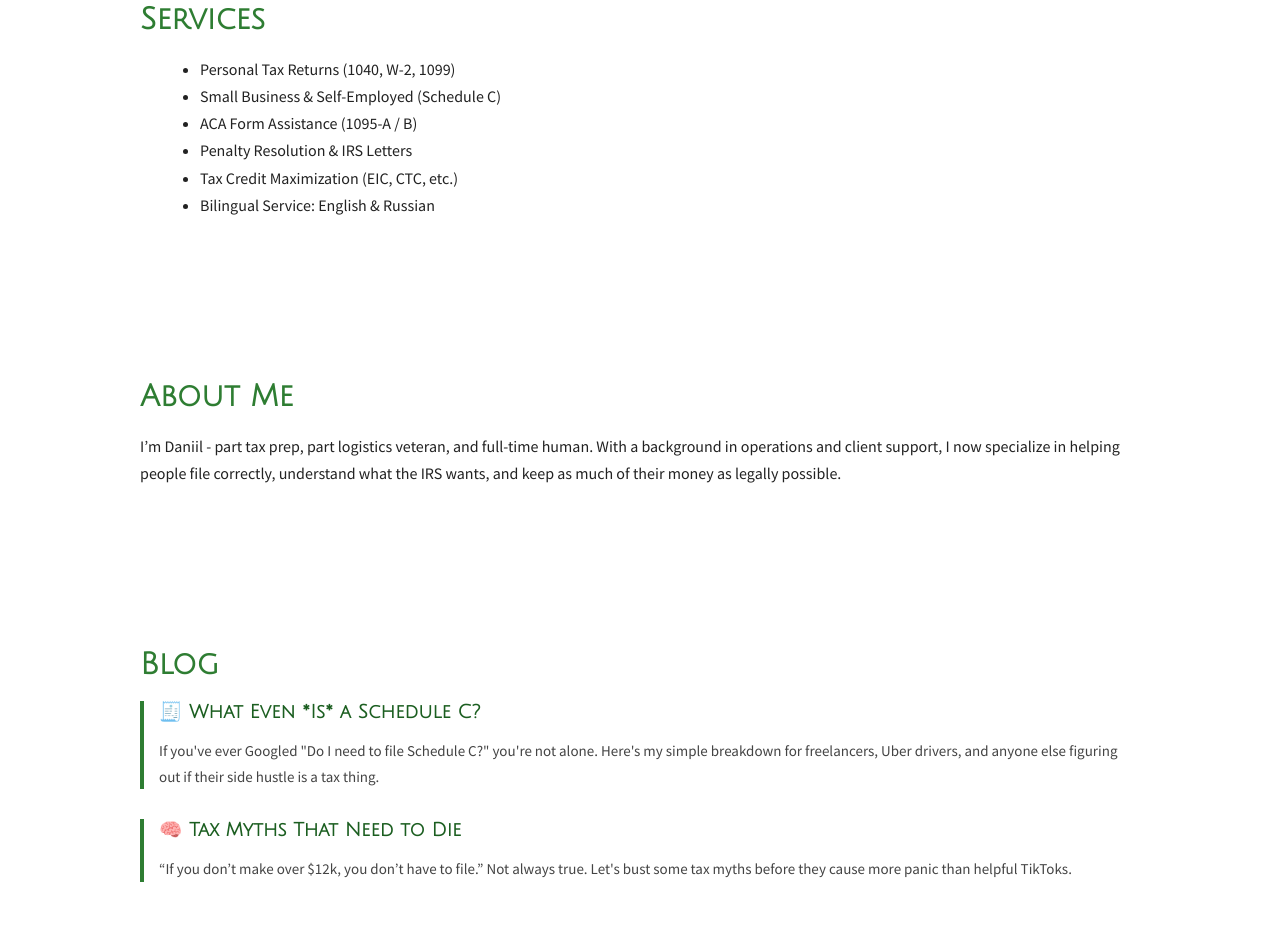
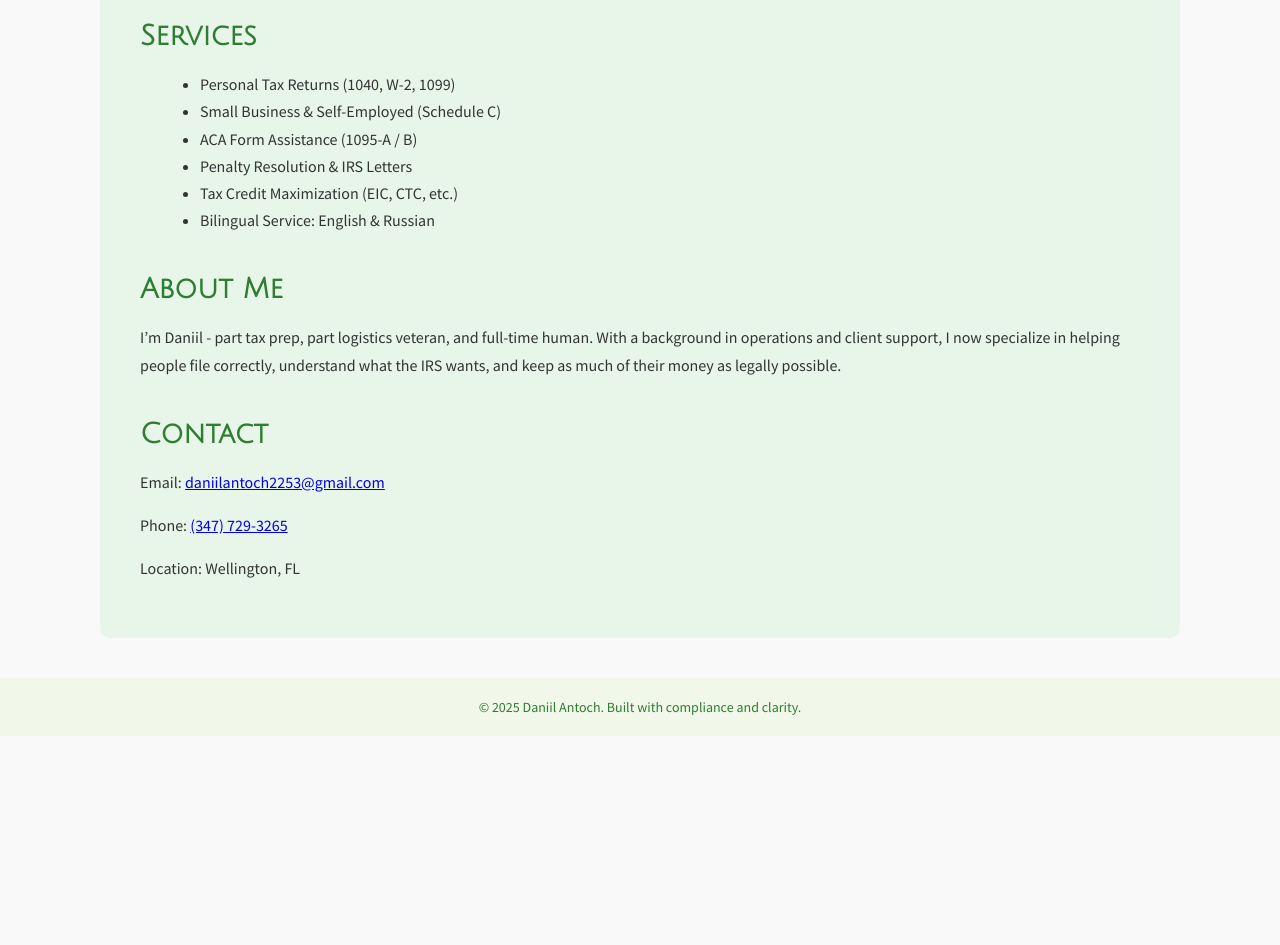
Before and after one commit to R3XPR1R3/Daniil_antoch_refs, a plain HTML site: page tax_consult/index.html in a window 1280 px wide. Shown: the part 595-1540 px from the top of the page. After the commit the page ends 1331 px from the top, so only its background shows below. Drawn offline with Linux system fonts and the light colour scheme.

Commit message:
final version for taxpro slide

```diff
--- a/tax_consult/index.html
+++ b/tax_consult/index.html
@@ -10,7 +10,7 @@
     body {
       margin: 0;
       font-family: 'Source Sans Pro', sans-serif;
-      background: #fff;
+      background: #f9f9f9;
       color: #222;
     }
     header {
@@ -25,7 +25,6 @@
     .logo {
       font-family: 'Julius Sans One', sans-serif;
       font-size: 28px;
-      font-weight: normal;
       letter-spacing: 1px;
     }
     .subtitle {
@@ -44,6 +43,8 @@
       flex-wrap: wrap;
       align-items: center;
       padding: 60px 40px;
+      max-width: 1200px;
+      margin: auto;
     }
     .hero-text {
       flex: 1;
@@ -69,37 +70,26 @@
       max-width: 400px;
       border-radius: 10px;
     }
-    .section {
-      padding: 60px 40px;
+    .green-box {
+      background-color: #e8f5e9;
+      margin: 40px auto;
+      padding: 40px;
+      border-radius: 10px;
       max-width: 1000px;
-      margin: auto;
     }
-    .section h2 {
+    .green-box h2 {
       font-family: 'Julius Sans One', sans-serif;
-      font-size: 30px;
+      font-size: 28px;
+      color: #2e7d32;
       margin-bottom: 20px;
-      color: #2e7d32;
     }
-    .section p, .section ul {
+    .green-box p, .green-box ul {
       font-size: 16px;
       line-height: 1.7;
+      color: #333;
     }
-    ul {
+    .green-box ul {
       margin-left: 20px;
-    }
-    .blog-entry {
-      border-left: 4px solid #2e7d32;
-      padding-left: 15px;
-      margin-bottom: 30px;
-    }
-    .blog-entry h3 {
-      font-family: 'Julius Sans One', sans-serif;
-      margin-bottom: 5px;
-      color: #1b5e20;
-    }
-    .blog-entry p {
-      font-size: 15px;
-      color: #444;
     }
     footer {
       text-align: center;
@@ -120,24 +110,24 @@
   <nav>
     <a href="#services">Services</a>
     <a href="#about">About</a>
-    <a href="#blog">Blog</a>
     <a href="#contact">Contact</a>
   </nav>
 </header>
 
 <div class="hero">
   <div class="hero-text">
-    <h1>I help people make peace with taxessssss.</h1>
+    <h1>I help people make peace with taxes.</h1>
     <p>
       Whether you're self-employed, juggling W-2s and 1099s, or just confused by a 1095-A - I'm here to guide you through the madness with clarity, strategy, and just enough humor to survive it all.
     </p>
   </div>
   <div class="hero-image">
-    <img src="resources/tax_stock1.jpg" alt="Tax prep vibe">
+    <img src="resources/tax_stock1.jpg" alt="Tax prep vibe" style="width: 120%; transform: scale(1.1);">
   </div>
 </div>
 
-<div id="services" class="section">
+<div class="green-box">
+  <div id="services">
     <h2>Services</h2>
     <ul>
       <li>Personal Tax Returns (1040, W-2, 1099)</li>
@@ -149,34 +139,23 @@
     </ul>
   </div>
 
-<div id="about" class="section">
+  <div id="about" style="margin-top: 40px;">
     <h2>About Me</h2>
     <p>
       I’m Daniil - part tax prep, part logistics veteran, and full-time human. With a background in operations and client support, I now specialize in helping people file correctly, understand what the IRS wants, and keep as much of their money as legally possible.
     </p>
   </div>
 
-<div id="blog" class="section">
-  <h2>Blog</h2>
-  <div class="blog-entry">
-    <h3>🧾 What Even *Is* a Schedule C?</h3>
-    <p>If you've ever Googled "Do I need to file Schedule C?" you're not alone. Here's my simple breakdown for freelancers, Uber drivers, and anyone else figuring out if their side hustle is a tax thing.</p>
-  </div>
-  <div class="blog-entry">
-    <h3>🧠 Tax Myths That Need to Die</h3>
-    <p>“If you don’t make over $12k, you don’t have to file.” Not always true. Let's bust some tax myths before they cause more panic than helpful TikToks.</p>
-  </div>
-</div>
-
-<div id="contact" class="section">
+  <div id="contact" style="margin-top: 40px;">
     <h2>Contact</h2>
     <p>Email: <a href="mailto:daniilantoch2253@gmail.com">daniilantoch2253@gmail.com</a></p>
     <p>Phone: <a href="tel:+13477293265">(347) 729-3265</a></p>
     <p>Location: Wellington, FL</p>
   </div>
+</div>
 
 <footer>
-  &copy; 2025 Daniil Antoch. Built with compliance and curiosity.
+  &copy; 2025 Daniil Antoch. Built with compliance and clarity.
 </footer>
 
 </body>
```
Lines whose indentation alone changed are shown as unchanged.
